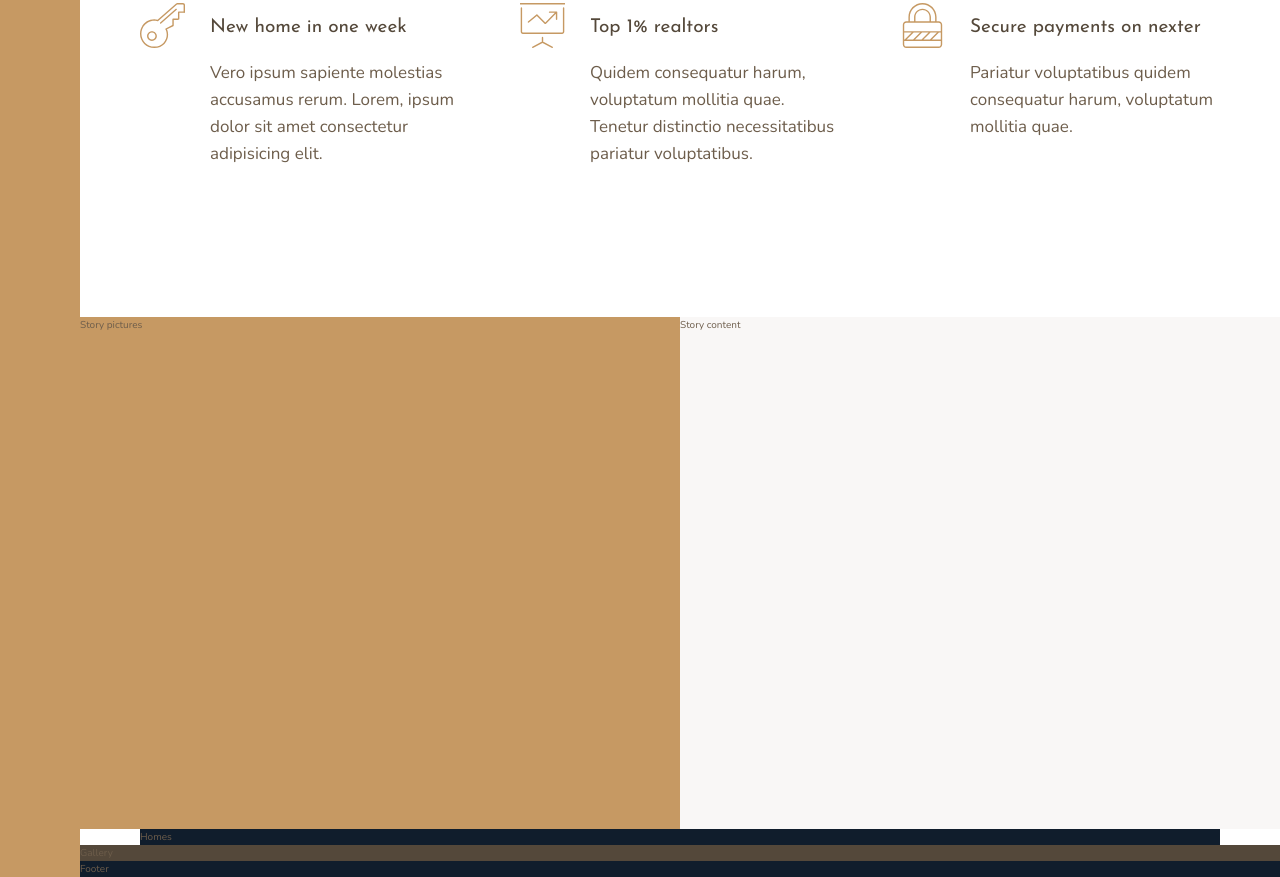
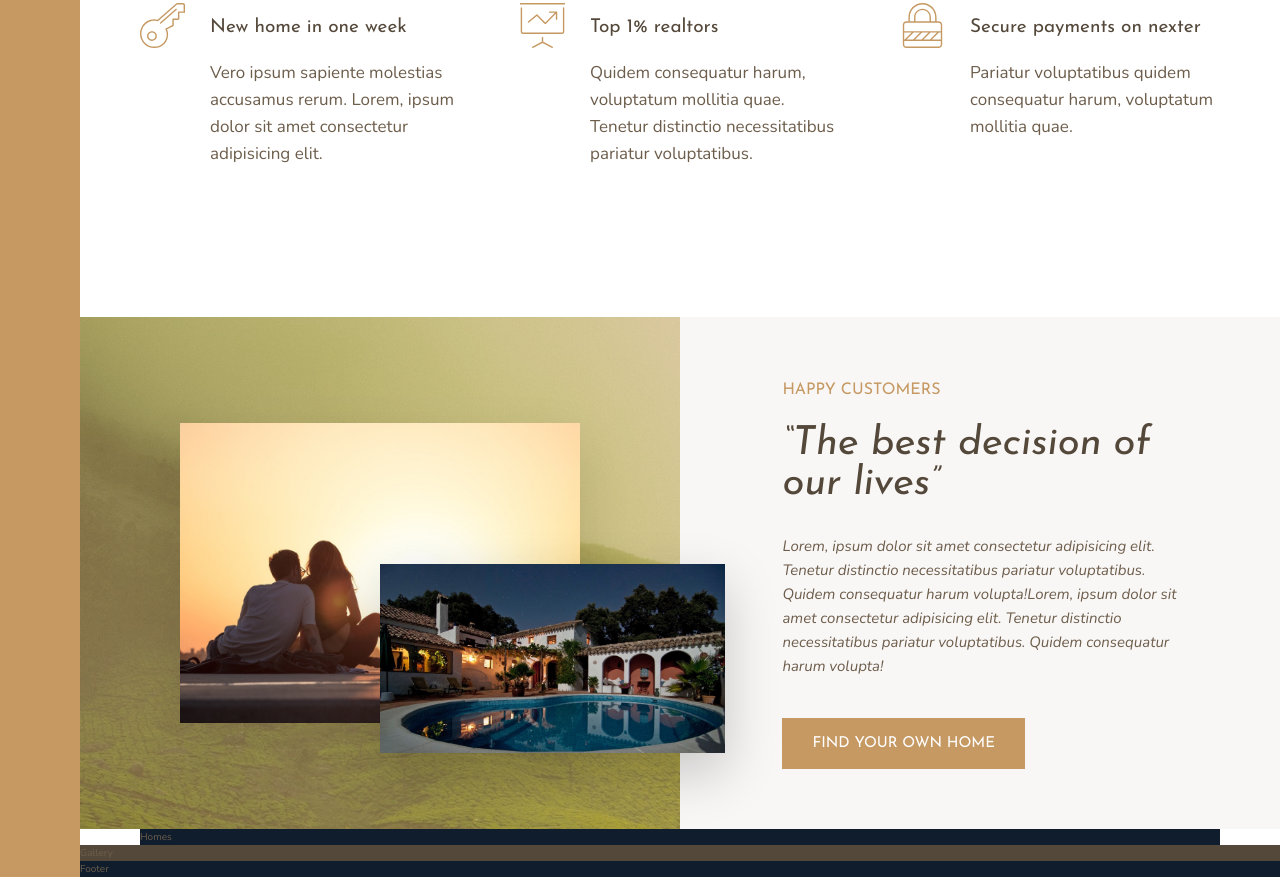
Before and after one commit to mouawiya/Nexter-Project, a website: page index.html in a window 1280 px wide. Shown: the part 991-1868 px from the top of the page. Drawn offline with nearby package versions, Linux system fonts and the light colour scheme.

Commit message:
Story Section

```diff
--- a/index.html
+++ b/index.html
@@ -81,11 +81,15 @@
         </div>
 
         <div class="story__pictures">
-            Story pictures
+            <img src="img/story-1.jpeg" alt="Couple with new house" class="story__img--1">
+            <img src="img/story-2.jpeg" alt="New House" class="story__img--2">
         </div>
 
         <div class="story__content">
-            Story content
+            <h3 class="heading-3 mb-sm">Happy Customers</h3>
+            <h2 class="heading-2 heading-2--dark mb-md">&ldquo;The best decision of our lives&rdquo;</h2>
+            <p class="story__text">Lorem, ipsum dolor sit amet consectetur adipisicing elit. Tenetur distinctio necessitatibus pariatur voluptatibus. Quidem consequatur harum volupta!Lorem, ipsum dolor sit amet consectetur adipisicing elit. Tenetur distinctio necessitatibus pariatur voluptatibus. Quidem consequatur harum volupta!</p>
+            <button class="btn">Find your own home</button>
         </div>
 
         <div class="homes">
--- a/sass/_story.scss
+++ b/sass/_story.scss
@@ -2,10 +2,52 @@
     &__pictures{
         background-color: $color-primary;
         grid-column: full-start / col-end 4;
+        background-image: linear-gradient(rgba($color-primary, .5), rgba($color-primary, .5)), url(../img/back.jpg);
+
+        display: grid;
+        grid-template-rows: repeat(6, 1fr);
+        grid-template-columns: repeat(6, 1fr);
+        align-items: center;
+    }
+
+    &__img--1{
+        width: 100%;
+        grid-row: 2 / 6;
+        grid-column: 2 / 6;
+        box-shadow: 0 2rem 5rem rgba(#000, .1);
+    }
+
+    &__img--2{
+        width: 115%;
+        grid-row: 4 / 6;
+        grid-column: 4 / 7;
+        z-index: 20;
+        box-shadow: 0 2rem 5rem rgba(#000, .2);
     }
 
     &__content{
         background-color: $color-grey-light-1;
         grid-column: col-start 5 / full-end;
+
+        padding: 6rem 8vw;
+
+        // we can use flexbox because it is one directional items alon the column axis like this:
+        /*
+        display: flex;
+        flex-direction: column;
+        justify-content: center;
+        align-items: flex-start;
+        */
+
+        display: grid;
+        align-content: center;
+        justify-items: start;
+
+    }
+
+    &__text{
+        font-size: 1.5rem;
+        font-style: italic;
+        margin-bottom: 4rem;
     }
 }
--- a/sass/_typography.scss
+++ b/sass/_typography.scss
@@ -10,10 +10,19 @@
 
 .heading-2 {
     @extend %heading;
+    font-size: 4rem;
+    font-style: italic;
+    line-height: 1;
+
+    &--light {color: $color-grey-light-1;} // modifier
+    &--dark {color: $color-grey-dark-1;}   // modifier
 }
 
 .heading-3 {
     @extend %heading;
+    font-size: 1.6rem;
+    color: $color-primary;
+    text-transform: uppercase;
 }
 
 .heading-4 {
@@ -23,3 +32,26 @@
     &--light {color: $color-grey-light-1;} // modifier
     &--dark {color: $color-grey-dark-1;}   // modifier
 }
+
+.btn {
+    background-color: $color-primary;
+    color: #fff;
+    border: none;
+    border-radius: 0;
+    font-family: $font-display;
+    font-size: 1.5rem;
+    text-transform: uppercase;
+    padding: 1.8rem 3rem;
+    cursor: pointer;
+    transition: all .2s;
+
+    &:hover{
+        background-color: $color-primary-dark;
+    }
+}
+
+//margin bottom small
+.mb-sm{margin-bottom: 2rem;}
+.mb-md{margin-bottom: 3rem;}
+.mb-lg{margin-bottom: 4rem;}
+.mb-hg{margin-bottom: 8rem;}
```
Also changed, not shown: css/style.css.
